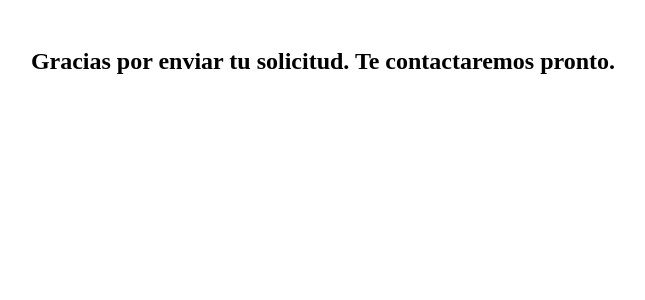
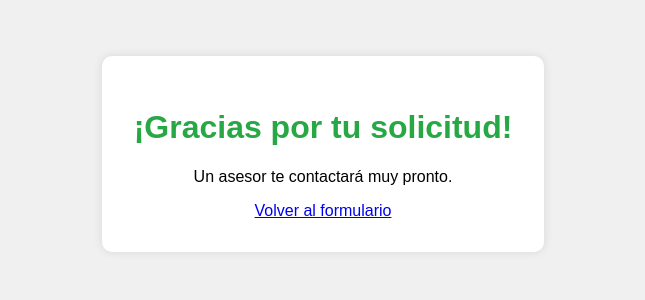
Before and after one commit to Miguelmaris22/comparador-hipotecas, a Flask app: page /gracias in a window 1280 px wide. Shown: the top 300 px of the page, without its empty margins (317-962 px from the left). Run offline with Flask 3, Linux system fonts and the light colour scheme; parts of the project's set-up code (start-up, migrations or seed data) failed here and were passed over.

Commit message:
Add: plantilla de página de gracias

```diff
--- a/templates/gracias.html
+++ b/templates/gracias.html
@@ -1,11 +1,19 @@
-
 <!DOCTYPE html>
 <html lang="es">
 <head>
     <meta charset="UTF-8">
     <title>Gracias</title>
+    <style>
+        body { font-family: Arial, sans-serif; text-align: center; background: #f0f0f0; padding: 3em; }
+        .mensaje { background: white; padding: 2em; border-radius: 10px; display: inline-block; box-shadow: 0 0 10px rgba(0,0,0,0.1); }
+        h1 { color: #28a745; }
+    </style>
 </head>
 <body>
-    <h2 style="text-align:center; margin-top: 2em;">Gracias por enviar tu solicitud. Te contactaremos pronto.</h2>
+    <div class="mensaje">
+        <h1>¡Gracias por tu solicitud!</h1>
+        <p>Un asesor te contactará muy pronto.</p>
+        <a href="/">Volver al formulario</a>
+    </div>
 </body>
 </html>
```
